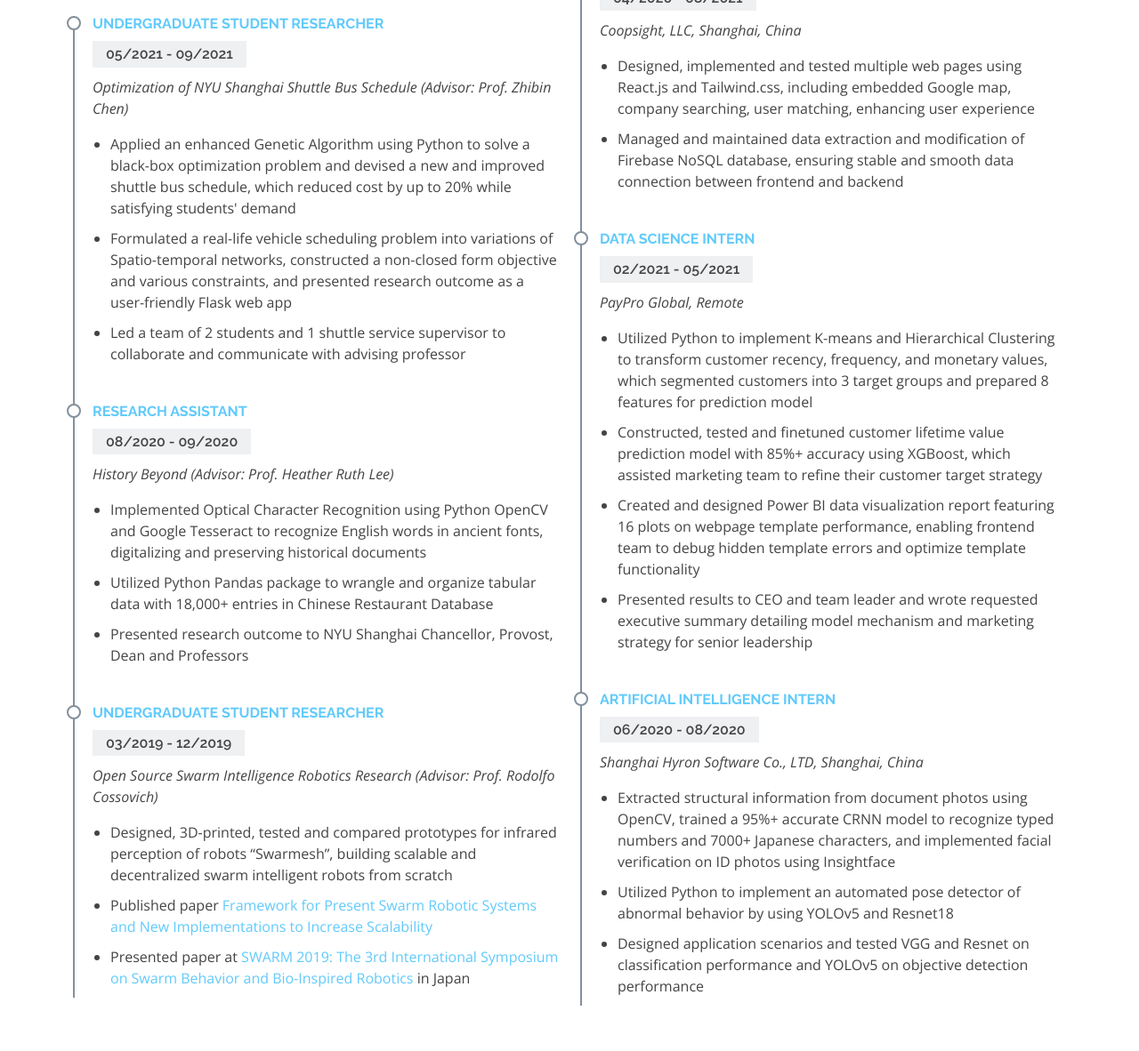
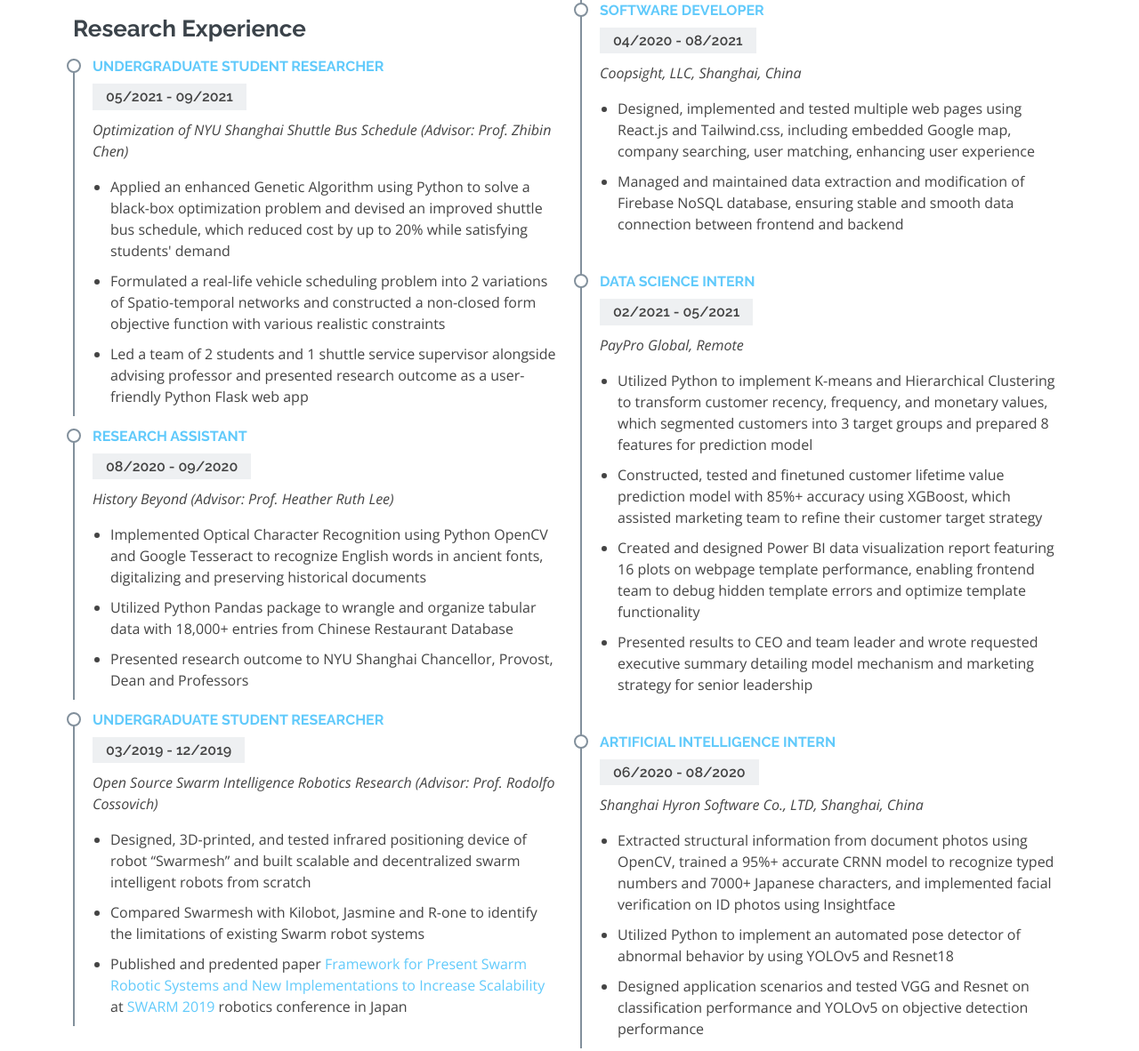
Before and after one commit to AlisonYao/AlisonYao.github.io, a plain HTML site: page index.html in a window 1280 px wide. Shown: the part 2232-3414 px from the top of the page at 89% size. Drawn offline with nearby package versions, Linux system fonts and the light colour scheme.

Commit message:
update about me

```diff
--- a/index.html
+++ b/index.html
@@ -131,10 +131,10 @@
               </div>
               <div class="row mt-n4">
                 <br>
-                Hi there! This is Alison Yuhan Yao. I am a fourth-year student in my undergraduate studies toward a Data Science degree. I want to be a Data Scientist in the tech industry.
+                Hi there! This is Alison. I am a fourth-year student in my undergraduate studies toward a Data Science degree. I aspire to be a Data Scientist who explore the world through a quantitative lens and find amazing connections between everything in life.
                 <br>
                 <br>
-                I have experience working or researching in the field of Data Science, Computer Vision, Optimization, and Software Development.
+                I have experience working or researching in the field of Data Science, Computer Vision, Optimization, and Software Development. I enjoy solving real-life problems with computational methods and find insight in massive datasets.
                 <br>
                 <br>
                 I look forward to learning and researching more about Computer Vision, Natural Language Processing, and recommendation algorithm.
@@ -252,39 +252,39 @@
             </div> -->
 
             <h3 class="resume-title">Research Experience</h3>
-            <div class="resume-item">
+            <div class="resume-item pb-0">
               <h4>Undergraduate Student Researcher </h4>
               <h5>05/2021 - 09/2021</h5>
               <p><em>Optimization of NYU Shanghai Shuttle Bus Schedule (Advisor: Prof. Zhibin Chen)</em></p>
               <p>
               <ul>
-                <li>Applied an enhanced Genetic Algorithm using Python to solve a black-box optimization problem and devised a new and improved shuttle bus schedule, which reduced cost by up to 20% while satisfying students' demand</li>
-                <li>Formulated a real-life vehicle scheduling problem into variations of Spatio-temporal networks, constructed a non-closed form objective and various constraints, and presented research outcome as a user-friendly Flask web app</li>
-                <li>Led a team of 2 students and 1 shuttle service supervisor to collaborate and communicate with advising professor</li>
+                <li>Applied an enhanced Genetic Algorithm using Python to solve a black-box optimization problem and devised an improved shuttle bus schedule, which reduced cost by up to 20% while satisfying students' demand</li>
+                <li>Formulated a real-life vehicle scheduling problem into 2 variations of Spatio-temporal networks and constructed a non-closed form objective function with various realistic constraints</li>
+                <li>Led a team of 2 students and 1 shuttle service supervisor alongside advising professor and presented research outcome as a user-friendly Python Flask web app</li>
               </ul>
               </p>
             </div>
-            <div class="resume-item">
+            <div class="resume-item pb-0">
               <h4>Research Assistant</h4>
               <h5>08/2020 - 09/2020</h5>
               <p><em>History Beyond (Advisor: Prof. Heather Ruth Lee)</em></p>
               <p>
               <ul>
                 <li>Implemented Optical Character Recognition using Python OpenCV and Google Tesseract to recognize English words in ancient fonts, digitalizing and preserving historical documents</li>
-                <li>Utilized Python Pandas package to wrangle and organize tabular data with 18,000+ entries in Chinese Restaurant Database</li>
+                <li>Utilized Python Pandas package to wrangle and organize tabular data with 18,000+ entries from Chinese Restaurant Database</li>
                 <li>Presented research outcome to NYU Shanghai Chancellor, Provost, Dean and Professors</li>
               </ul>
               </p>
             </div>
-            <div class="resume-item">
+            <div class="resume-item pb-0">
               <h4>Undergraduate Student Researcher </h4>
               <h5>03/2019 - 12/2019</h5>
               <p><em>Open Source Swarm Intelligence Robotics Research (Advisor: Prof. Rodolfo Cossovich)</em></p>
               <p>
               <ul>
-                <li>Designed, 3D-printed, tested and compared prototypes for infrared perception of robots “Swarmesh”, building scalable and decentralized swarm intelligent robots from scratch</li>
-                <li>Published paper <a target="_blank" href="https://www.researchgate.net/publication/341070777_Framework_for_Present_Swarm_Robotic_Systems_and_New_Implementations_to_Increase_Scalability">Framework for Present Swarm Robotic Systems and New Implementations to Increase Scalability</a></li>
-                <li>Presented paper at <a target="_blank" href="https://arilab.unit.oist.jp/swarm2019/">SWARM 2019: The 3rd International Symposium on Swarm Behavior and Bio-Inspired Robotics</a> in Japan</li>
+                <li>Designed, 3D-printed, and tested infrared positioning device of robot “Swarmesh” and built scalable and decentralized swarm intelligent robots from scratch</li>
+                <li>Compared Swarmesh with Kilobot, Jasmine and R-one to identify the limitations of existing Swarm robot systems</li>
+                <li>Published and predented paper <a target="_blank" href="https://www.researchgate.net/publication/341070777_Framework_for_Present_Swarm_Robotic_Systems_and_New_Implementations_to_Increase_Scalability">Framework for Present Swarm Robotic Systems and New Implementations to Increase Scalability</a> at <a target="_blank" href="https://arilab.unit.oist.jp/swarm2019/">SWARM 2019</a> robotics conference in Japan</li>
               </ul>
               </p>
             </div>
```
